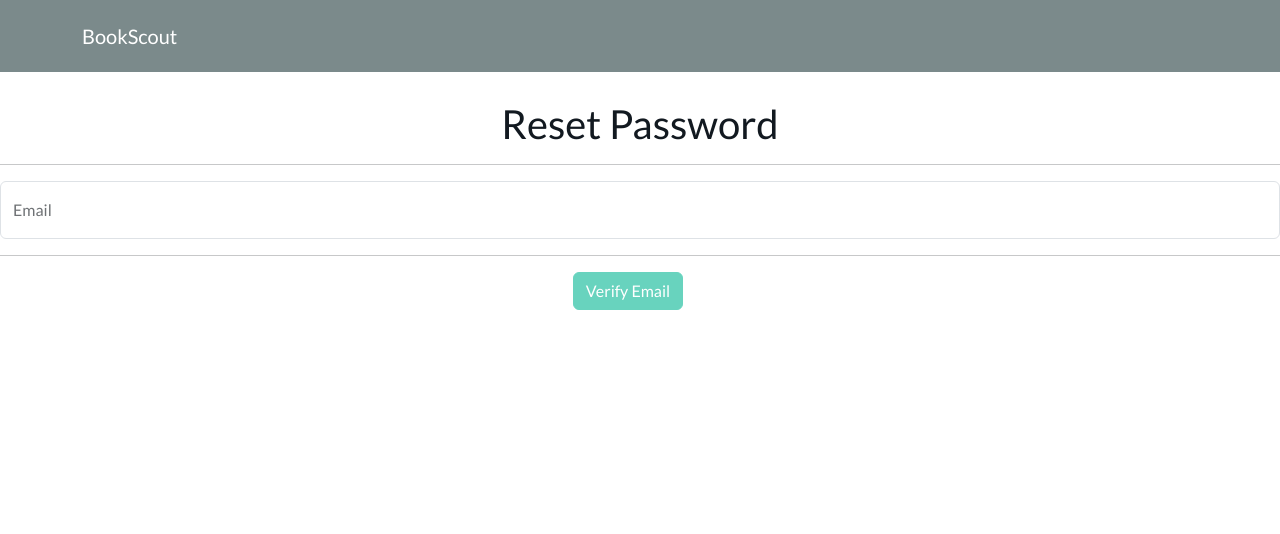
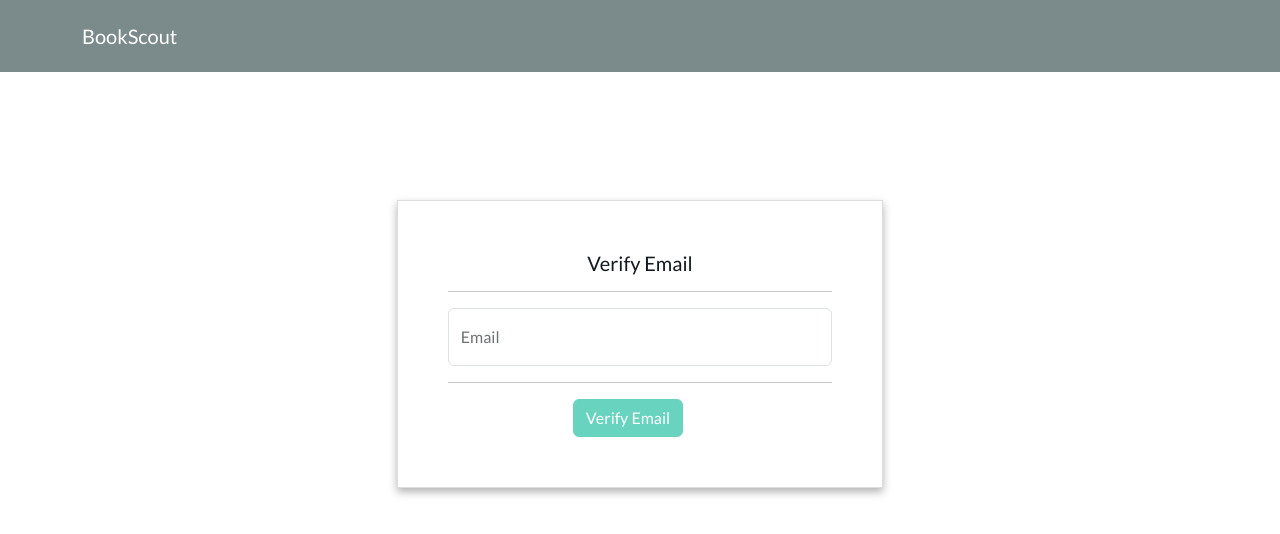
Before and after one commit to KaumudiSoman/Library_Management_Syestem_MEAN, an Angular app in the folder client/: page /forgot-password in a window 1280 px wide. Shown: the top 534 px of the page. Built offline with nearby package versions, Linux system fonts and the light colour scheme.

Commit message:
forgot reset password complete

```diff
--- a/client/src/app/_services/auth.service.ts
+++ b/client/src/app/_services/auth.service.ts
@@ -74,7 +74,7 @@ export class AuthService {
     return this.http.post(APIResources.baseUrl + APIResources.users + APIResources.forgotPassword, {email: email});
   }
 
-  resetPassword(password: String) {
-    return this.http.post(APIResources.baseUrl + APIResources.users + APIResources.resetPassword, {password: password});
+  resetPassword(password: String, token: String) {
+    return this.http.post(APIResources.baseUrl + APIResources.users + APIResources.resetPassword + `/${token}`, {password: password});
   }
 }
--- a/client/src/app/app-routing.module.ts
+++ b/client/src/app/app-routing.module.ts
@@ -25,7 +25,7 @@ const routes: Routes = [
   {path: 'book-detail/:id', component: BookDetailComponent},
   {path: 'forgot-password', component: ForgotPasswordComponent},
   {path: 'verify-email/:token', component: VerifyEmailComponent},
-  {path: 'reset-password/', component: ResetPasswordComponent},
+  {path: 'reset-password/:token', component: ResetPasswordComponent},
   // {path: '',
   //   runGuardsAndResolvers: 'always',
   //   canActivate: [AuthGuard],
--- a/client/src/app/components/user-authentication/forgot-password/forgot-password.component.css
+++ b/client/src/app/components/user-authentication/forgot-password/forgot-password.component.css
@@ -0,0 +1,13 @@
+.form-div {
+    display: flex;
+    align-items: center;
+    justify-content: center;
+    margin-top: 200px;
+}
+
+.form-width {
+    width: 38%;
+    border: 1px solid #ddd;
+    box-shadow: 0 4px 8px rgba(0, 0, 0, 0.3);
+    padding: 50px;
+}
--- a/client/src/app/components/user-authentication/forgot-password/forgot-password.component.html
+++ b/client/src/app/components/user-authentication/forgot-password/forgot-password.component.html
@@ -1,6 +1,7 @@
+<div class="form-div">
     <div class="form-width" *ngIf="!emailFlag">
         <form class="text-center" [formGroup]="forgotPasswordForm" (ngSubmit)="forgotPasswordForm.valid && forgotPassword()">
-        <h2 class="text-center text-primary-emphasis">Reset Password</h2>
+            <h5 class="text-center text-primary-emphasis">Verify Email</h5>
             <hr>
             <div class="col p-0">
                 <div class="form-floating mb-3">
@@ -17,6 +18,7 @@
             </div>
         </form>
     </div>
+</div>
 
 <div *ngIf="emailFlag" class="text-center" style="margin-top: 100px;">
     <h6>A mail has been sent to your email account. Please click on the link to verify the email.</h6>
--- a/client/src/app/components/user-authentication/login/login.component.html
+++ b/client/src/app/components/user-authentication/login/login.component.html
@@ -26,9 +26,9 @@
                 <button class="btn btn-success me-4" type="submit" [disabled]="!loginForm.valid">Login</button>
             </div>
         </form>
-        <!-- <div class="mt-4 text-center">
+        <div class="mt-4 text-center">
             <a routerLink="/forgot-password" class="text-info">Forgot Password</a>
-        </div> -->
+        </div>
         <div class="mt-4 text-center">
             <a routerLink="/register" class="text-info">New to BookScout? Become a member today!</a>
         </div>
--- a/client/src/app/components/user-authentication/reset-password/reset-password.component.css
+++ b/client/src/app/components/user-authentication/reset-password/reset-password.component.css
@@ -0,0 +1,13 @@
+.form-div {
+    display: flex;
+    align-items: center;
+    justify-content: center;
+    margin-top: 200px;
+}
+
+.form-width {
+    width: 38%;
+    border: 1px solid #ddd;
+    box-shadow: 0 4px 8px rgba(0, 0, 0, 0.3);
+    padding: 50px;
+}
--- a/client/src/app/components/user-authentication/reset-password/reset-password.component.html
+++ b/client/src/app/components/user-authentication/reset-password/reset-password.component.html
@@ -1,12 +1,11 @@
+<div class="form-div">
     <div class="form-width">
         <form class="text-center" [formGroup]="resetPasswordForm" (ngSubmit)="resetPasswordForm.valid && resetPassword()">
             <h2 class="text-center text-primary-emphasis">Reset Password</h2>
             <hr>
             <div class="col p-0">
                 <div class="form-floating mb-3">
-                <input type="password" class="form-control" id="Password" placeholder="Password" formControlName="password"
-                [class.is-invalid]="resetPasswordForm.get('password')?.invalid &&
-                (resetPasswordForm.get('password')?.dirty || resetPasswordForm.get('password')?.touched)">
+                    <input type="password" class="form-control" id="Password" placeholder="Password" formControlName="password">
                     <label for="Password">Password</label>
                 </div>
             </div>
@@ -17,3 +16,4 @@
             </div>
         </form>
     </div>
+</div>
--- a/client/src/app/components/user-authentication/reset-password/reset-password.component.ts
+++ b/client/src/app/components/user-authentication/reset-password/reset-password.component.ts
@@ -1,6 +1,6 @@
 import { Component, OnInit } from '@angular/core';
 import { FormBuilder, FormGroup, Validators } from '@angular/forms';
-import { Router } from '@angular/router';
+import { ActivatedRoute, Router } from '@angular/router';
 import { ToastrService } from 'ngx-toastr';
 import { AuthService } from 'src/app/_services/auth.service';
 
@@ -11,26 +11,29 @@ import { AuthService } from 'src/app/_services/auth.service';
 })
 export class ResetPasswordComponent implements OnInit {
   resetPasswordForm : FormGroup = new FormGroup({});
+  token: String = '';
 
   constructor(private fb: FormBuilder, private authService: AuthService, private toastrService: ToastrService,
-    private router: Router
+    private router: Router, private route: ActivatedRoute
   ) { }
 
   ngOnInit(): void {
       this.initializeForm();
+      this.token = this.route.snapshot.paramMap.get('token')!;
     }
 
     initializeForm() {
       this.resetPasswordForm = this.fb.group ({
-        password: ['', [Validators.required, Validators.email]]
+        password: ['', [Validators.required]]
       });
     }
 
     resetPassword() {
       const password = String(this.resetPasswordForm.value.password);
-      this.authService.resetPassword(password).subscribe({
+      this.authService.resetPassword(password, this.token).subscribe({
         next: () => {
-          this.router.navigateByUrl('home');
+          this.router.navigateByUrl('login');
+          this.toastrService.success('Password reset successfully. Please login to continue.');
         },
         error: err => {this.toastrService.error(err.message)}
       })
--- a/client/src/app/components/user-authentication/verify-email/verify-email.component.ts
+++ b/client/src/app/components/user-authentication/verify-email/verify-email.component.ts
@@ -13,9 +13,7 @@ export class VerifyEmailComponent implements OnInit {
 
   ngOnInit(): void {
     const token = this.route.snapshot.paramMap.get('token');
-    let token1 = localStorage.getItem('authToken')
     console.log(token)
-    console.log(token1)
     if (token) {
         this.verifyEmail(token);
     }
```
Also changed, not shown: 2 other files (tests, documents, lock files or other folders). Lines whose indentation alone changed are shown as unchanged.
